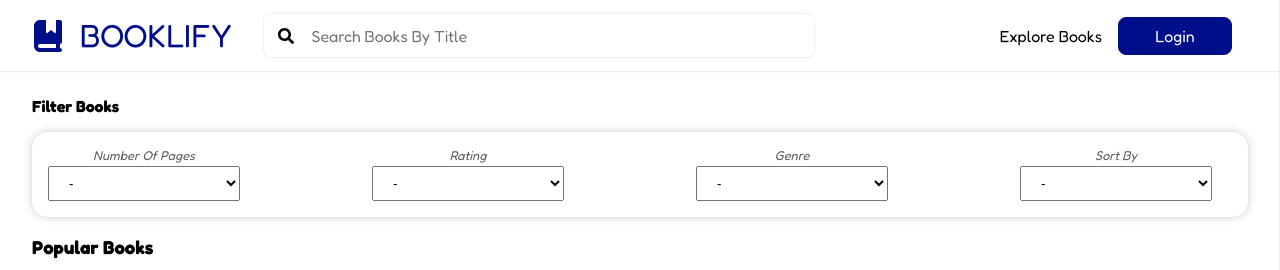
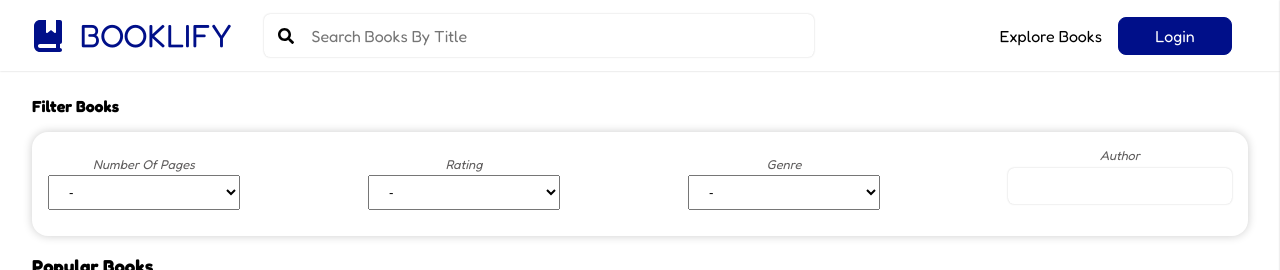
Before and after one commit to Megdelawit365/Book-review-app, a React (Vite) app in the folder frontend/: page /explore-books in a window 1280 px wide. Shown: the top 270 px of the page. Built offline with nearby package versions, Linux system fonts and the light colour scheme; no server answers; a web font is replaced by a local one.

Commit message:
Update ExploreBooks.jsx

```diff
--- a/frontend/src/pages/ExploreBooks.jsx
+++ b/frontend/src/pages/ExploreBooks.jsx
@@ -15,6 +15,7 @@ const ExploreBooks = () => {
     const [pageFilter, setPageFilter] = useState('-');
     const [genreFilter, setGenreFilter] = useState('-');
     const [ratingFilter, setRatingFilter] = useState('-');
+    const [author, setAuthor] = useState("")
 
 
     useEffect(() => {
@@ -26,7 +27,8 @@ const ExploreBooks = () => {
 
     }, [])
 
-    const filteredBooks = pageFilter == '-' && genreFilter == '-' && ratingFilter == '-' ? books : (
+
+    const filteredBooks = pageFilter == '-' && genreFilter == '-' && ratingFilter == '-' && author=="" ? books : (
         books.filter(book => {
             const [minPage, maxPage] = pageFilter.split('-').map(Number)
             const [minRating, maxRating] = ratingFilter.split('-').map(Number)
@@ -34,9 +36,10 @@ const ExploreBooks = () => {
             const pageMatch = pageFilter === '-' || (book.pageCount >= minPage && book.pageCount <= maxPage)
             const genreMatch = genreFilter === '-' || (book.genre == genreFilter)
             const ratingMatch = ratingFilter === '-' || (book.rating >= minRating && book.rating <= maxRating)
+            const authorMatch = author ===""|| (book.author.toLowerCase() == author.toLowerCase())
 
 
-            return pageMatch && genreMatch && ratingMatch
+            return pageMatch && genreMatch && ratingMatch && authorMatch
 
         })
     )
@@ -54,12 +57,12 @@ const ExploreBooks = () => {
                         <p>Number Of Pages</p>
                         <select onChange={(e) => setPageFilter(e.target.value)}>
                             <option value="-">-</option>
-                            <option value="0-100"> 0-100</option>
-                            <option value="100-200"> 100-200</option>
-                            <option value="200-300"> 200-300</option>
-                            <option value="300-400"> 300-400</option>
-                            <option value="400-500"> 400-500</option>
-                            <option value="500-1000"> 500-1000</option>
+                            <option value="0-100">0-100</option>
+                            <option value="100-200">100-200</option>
+                            <option value="200-300">200-300</option>
+                            <option value="300-400">300-400</option>
+                            <option value="400-500">400-500</option>
+                            <option value="500-1000">500-1000</option>
 
 
                         </select>
@@ -82,21 +85,21 @@ const ExploreBooks = () => {
                             <option value="-">-</option>
                             <option value="Fiction">Fiction</option>
                             <option value="Fantasy">Fantasy</option>
-                            <option value="Adventure">Adventure</option>
-                            <option value="Romance">Romance</option>
+                            <option value="Science Fiction">Science Fiction</option>
+                            <option value="Horror">Horror</option>
+                            <option value="Young Adult">Young Adult</option>
+                            <option value="Non-Fiction">Non-Fiction</option>
+                            <option value="Historical Fiction">Historical Fiction</option>
+                            <option value="Thriller">Thriller</option>
+                            <option value="Mystery">Mystery</option>
 
                         </select>
                     </div>
-                   <div className='flex-column align-left'>
-                        <p>Sort By</p>
-                        <select onChange={(e) => setGenreFilter(e.target.value)}>
-                            <option value="-">-</option>
-                            <option value="Fiction">Fiction</option>
-                            <option value="Fantasy">Fantasy</option>
-                            <option value="Adventure">Adventure</option>
-                            <option value="Romance">Romance</option>
 
-                        </select>
+
+                    <div className='flex-column align-center'>
+                        <p style={{marginBottom:"0"}}>Author</p>
+                            <input style={{marginTop:"0.3rem", paddingTop:"0.5rem",  paddingBottom:"0.5rem"}} onChange={(e)=>setAuthor(e.target.value)} type="text" />
                     </div>
 
                 </div>
```
